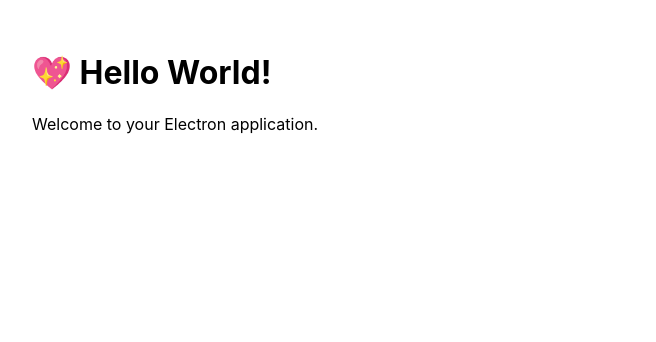
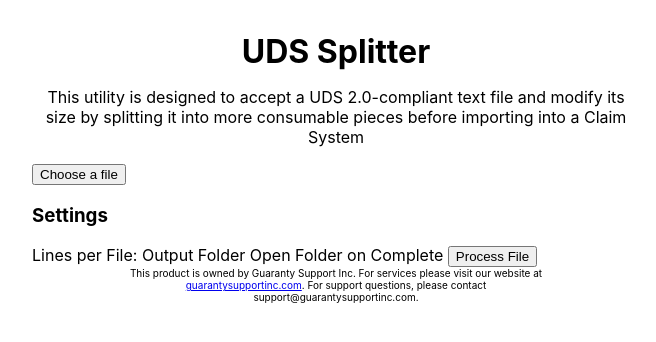
Before and after one commit to GuarantySupportInc/uds-splitter, an Electron app: page src/index.html in a window 800 px wide. Shown: the whole page, without its empty margins (64-720 px from the left). Drawn offline with Linux system fonts and the light colour scheme.

Commit message:
basic layout

```diff
--- a/src/index.css
+++ b/src/index.css
@@ -5,3 +5,20 @@
   max-width: 38rem;
   padding: 2rem;
 }
+
+h1 {
+  text-align: center;
+  margin: auto;
+}
+
+p {
+  text-align: center;
+}
+
+footer {
+  margin-top: 2rem;
+  text-align: center;
+  margin: auto;
+  font-size: x-small;
+  max-width: 28rem;
+}
--- a/src/index.html
+++ b/src/index.html
@@ -2,11 +2,27 @@
 <html>
   <head>
     <meta charset="UTF-8" />
-    <title>Hello World!</title>
+    <title>UDS Splitter</title>
     <link rel="stylesheet" href="index.css" />
   </head>
   <body>
-    <h1>💖 Hello World!</h1>
-    <p>Welcome to your Electron application.</p>
+    <h1>
+      UDS Splitter
+    </h1>
+    <p>
+      This utility is designed to accept a UDS 2.0-compliant text file and modify its size by splitting it into more consumable pieces before importing into a Claim System
+    </p>
+    <button>Choose a file</button>
+
+    <h3>Settings</h3>
+    <span>Lines per File:</span>
+    <span>Output Folder</span>
+    <span>Open Folder on Complete</span>
+
+    <button>Process File</button>
+
+    <footer>
+      This product is owned by Guaranty Support Inc. For services please visit our website at <a href="guarantysupportinc.com">guarantysupportinc.com</a>. For support questions, please contact support@guarantysupportinc.com.
+    </footer>
   </body>
 </html>
```
